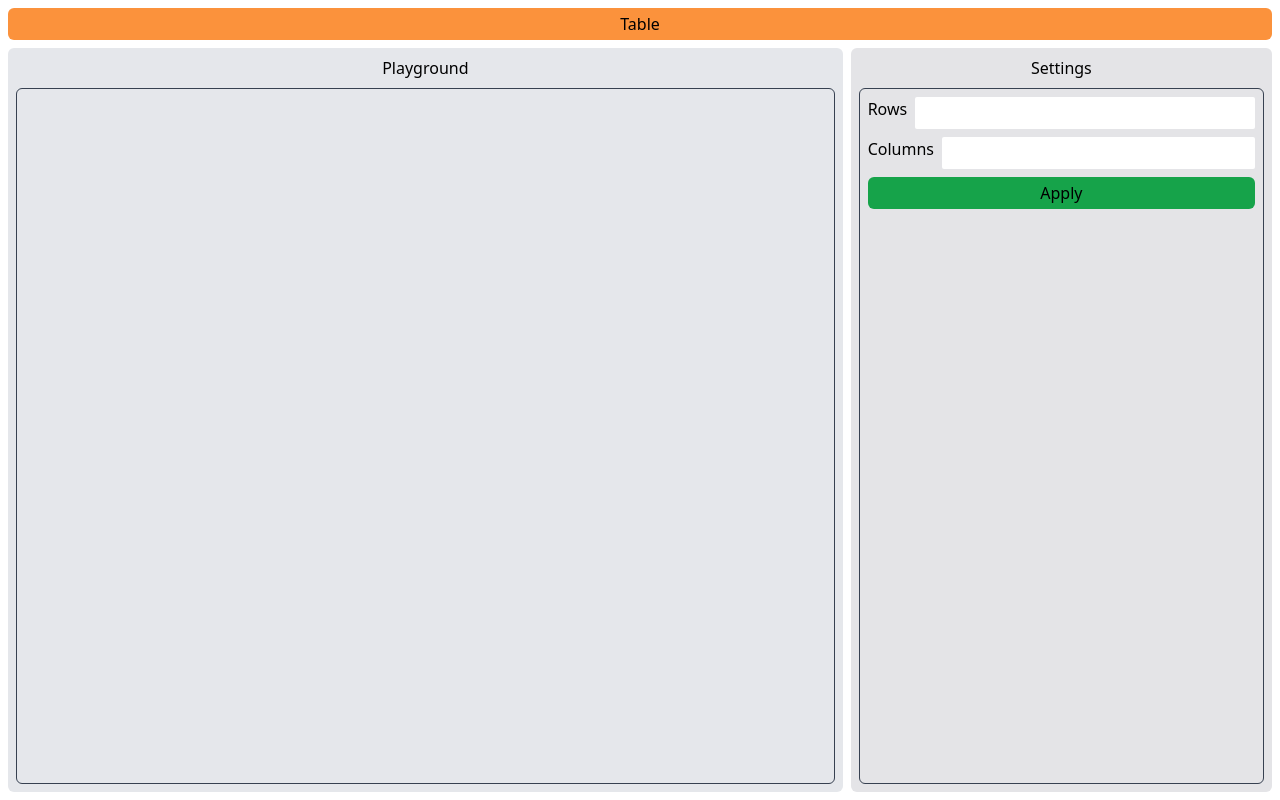
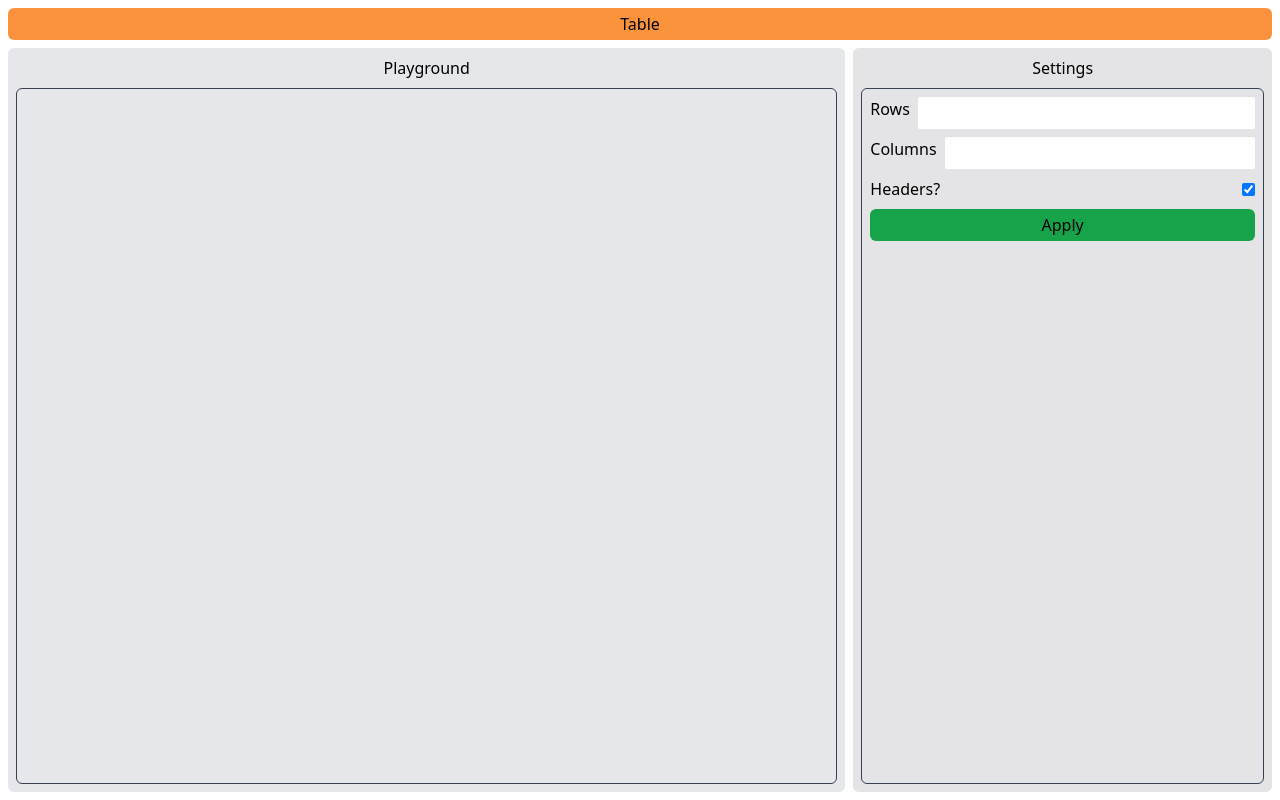
Before and after one commit to anuragpatil94/react-playground, a React (Create React App) app in the folder table/: page / in a window 1280 px wide. Built offline with nearby package versions, Linux system fonts and the light colour scheme.

Commit message:
feat: add headers to table

```diff
--- a/table/src/components/Home.tsx
+++ b/table/src/components/Home.tsx
@@ -17,10 +17,10 @@ function Home() {
       <div className="flex justify-center leading-8 align-middle bg-orange-400 rounded-md">
         Table
       </div>
-      <div className="flex items-stretch flex-1 gap-2">
-        <div className="flex flex-col justify-center flex-grow p-2 align-middle bg-gray-200 rounded-md">
+      <div className="flex items-stretch flex-1 gap-2 ">
+        <div className="flex flex-col justify-center w-2/3 p-2 align-middle bg-gray-200 rounded-md">
           <div className="h-8 text-center align-middle">Playground</div>
-          <div className="flex-1 flex-grow border border-gray-700 rounded-md">
+          <div className="flex items-start justify-start flex-1 p-4 overflow-x-auto border border-gray-700 rounded-md">
             <Table settings={settings} />
           </div>
         </div>
--- a/table/src/components/Table/_Table.tsx
+++ b/table/src/components/Table/_Table.tsx
@@ -2,12 +2,21 @@ import React from 'react';
 import { ITable } from './_extras';
 
 function Table({ settings }: ITable) {
+  let headers = [];
+  for (let column = 0; column < settings.columns; column++) {
+    headers.push(
+      <th className="border border-black" key={`header-${column}`}>{`header-${
+        column + 1
+      }`}</th>
+    );
+  }
+
   let rows = [];
   for (let row = 0; row < settings.rows; row++) {
     let columns = [];
     for (let column = 0; column < settings.columns; column++) {
       columns.push(
-        <td style={{ border: '1px solid black' }} key={`column-${column}`}>
+        <td className="border border-black" key={`column-${column}`}>
           {row}:{column}
         </td>
       );
@@ -17,6 +26,7 @@ function Table({ settings }: ITable) {
 
   return (
     <table>
+      {settings.headers && <thead>{headers}</thead>}
       {!!settings.rows && !!settings.columns && <tbody>{rows}</tbody>}
     </table>
   );
--- a/table/src/components/Table/_extras.tsx
+++ b/table/src/components/Table/_extras.tsx
@@ -5,7 +5,21 @@ interface ITable {
 interface ITableSettings {
   rows: number;
   columns: number;
+  headers?: boolean;
+  data?: ITableData;
 }
+
+interface ITableData {
+  headers?: ITableDataHeader[];
+  rows?: ITableDataRow[];
+}
+
+interface ITableDataHeader {
+  orderNumber: number;
+  title: string;
+}
+
+interface ITableDataRow {}
 
 interface ICustomize {
   fnApplySettings: (settings: ITableSettings) => void;
@@ -17,4 +31,6 @@ export type { ITable, ITableSettings, ICustomize };
 export const DefTableSettingsObj: ITableSettings = {
   rows: 0,
   columns: 0,
+  headers: true,
+  data: {},
 };
--- a/table/src/components/Table/_settings.tsx
+++ b/table/src/components/Table/_settings.tsx
@@ -8,6 +8,13 @@ export default function Customize({ fnApplySettings }: ICustomize) {
     setSettings((previousSettings) => ({
       ...previousSettings,
       [event.target.name]: event.target.valueAsNumber || 0,
+    }));
+  }
+
+  function fnOnChangeInputCheckbox(event: React.ChangeEvent<HTMLInputElement>) {
+    setSettings((previousSettings) => ({
+      ...previousSettings,
+      [event.target.name]: event.target.checked,
     }));
   }
 
@@ -37,6 +44,17 @@ export default function Customize({ fnApplySettings }: ICustomize) {
           onChange={fnOnChangeInputText}
         />
       </div>
+      <div className="flex items-center justify-between gap-2">
+        <label htmlFor="cols">Headers?</label>
+        <input
+          type="checkbox"
+          id="headers"
+          name="headers"
+          className="px-2 py-1 rounded-sm"
+          checked={settings.headers}
+          onChange={fnOnChangeInputCheckbox}
+        />
+      </div>
 
       <button className="p-1 bg-green-600 rounded-md" onClick={fnOnClickApply}>
         Apply
```
Also changed, not shown: 1 other file (tests, documents, lock files or other folders).
